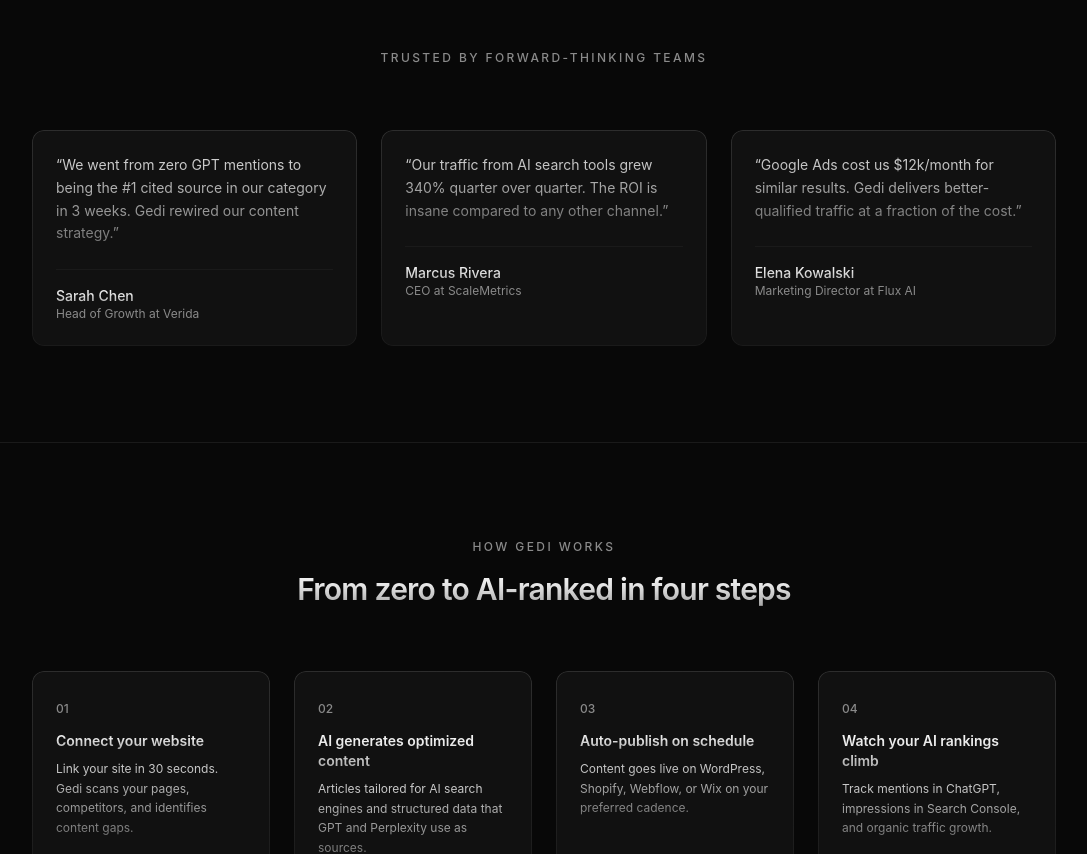
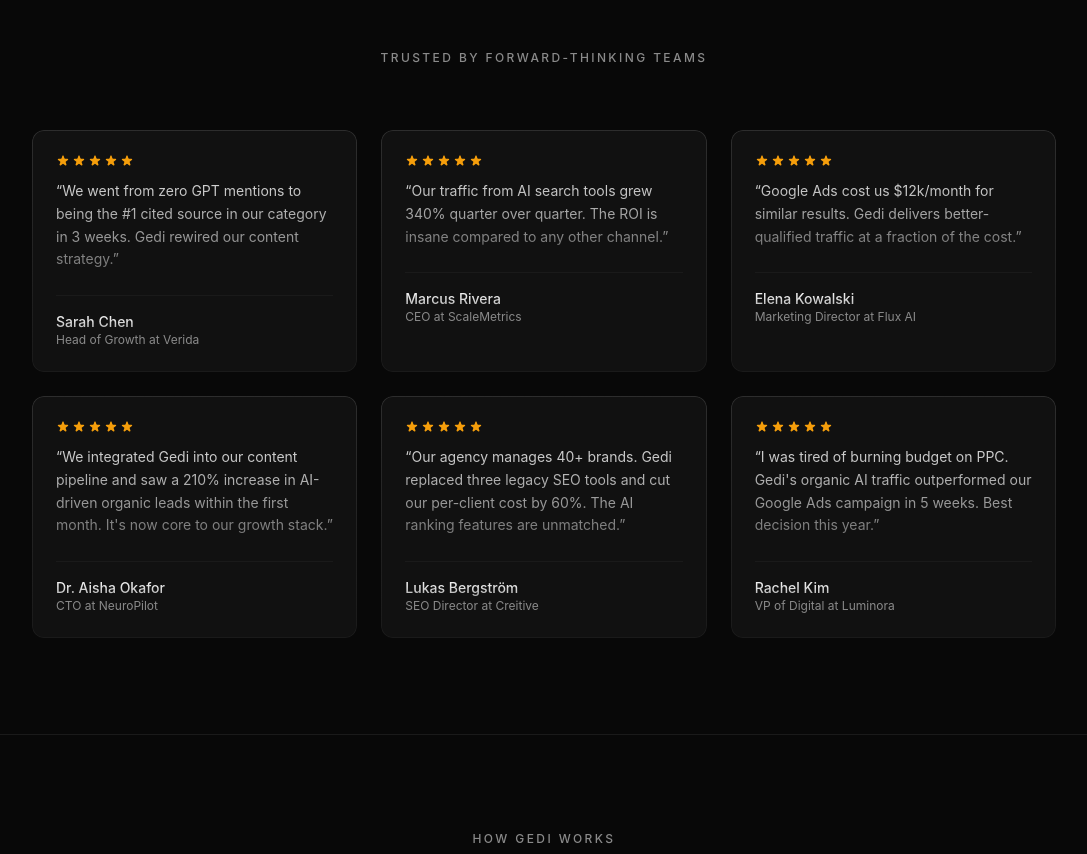
Before and after one commit to tonipcv/gedi-landing, a Next.js app: page / in a window 1280 px wide. Shown: the part 1500-2354 px from the top of the page, without its empty margins (96-1183 px from the left). Built offline with nearby package versions, Linux system fonts and the light colour scheme.

Commit message:
feat: add 5-star gold ratings to reviews, expand to 6 testimonials per section

```diff
--- a/src/app/page.tsx
+++ b/src/app/page.tsx
@@ -121,6 +121,18 @@
   );
 }
 
+function Stars() {
+  return (
+    <div className="flex gap-0.5 mb-3" aria-label="5 stars">
+      {[...Array(5)].map((_, i) => (
+        <svg key={i} className="h-3.5 w-3.5" viewBox="0 0 20 20" fill="currentColor">
+          <path fill="#F59E0B" d="M9.049 2.927c.3-.921 1.603-.921 1.902 0l1.07 3.292a1 1 0 00.95.69h3.462c.969 0 1.371 1.24.588 1.81l-2.8 2.034a1 1 0 00-.364 1.118l1.07 3.292c.3.921-.755 1.688-1.54 1.118l-2.8-2.034a1 1 0 00-1.175 0l-2.8 2.034c-.784.57-1.838-.197-1.539-1.118l1.07-3.292a1 1 0 00-.364-1.118L2.98 8.72c-.783-.57-.38-1.81.588-1.81h3.461a1 1 0 00.951-.69l1.07-3.292z" />
+        </svg>
+      ))}
+    </div>
+  );
+}
+
 function Testimonials({ id }: { id: string }) {
   const quotes = [
     {
@@ -138,6 +150,21 @@
       name: "Elena Kowalski",
       role: "Marketing Director at Flux AI",
     },
+    {
+      text: "We integrated Gedi into our content pipeline and saw a 210% increase in AI-driven organic leads within the first month. It's now core to our growth stack.",
+      name: "Dr. Aisha Okafor",
+      role: "CTO at NeuroPilot",
+    },
+    {
+      text: "Our agency manages 40+ brands. Gedi replaced three legacy SEO tools and cut our per-client cost by 60%. The AI ranking features are unmatched.",
+      name: "Lukas Bergström",
+      role: "SEO Director at Creitive",
+    },
+    {
+      text: "I was tired of burning budget on PPC. Gedi's organic AI traffic outperformed our Google Ads campaign in 5 weeks. Best decision this year.",
+      name: "Rachel Kim",
+      role: "VP of Digital at Luminora",
+    },
   ];
 
   return (
@@ -150,6 +177,7 @@
         <div className="mt-16 grid gap-6 sm:grid-cols-2 lg:grid-cols-3">
           {quotes.map((q) => (
             <div key={q.name} className="gradient-border rounded-xl bg-surface p-6">
+              <Stars />
               <p className="text-sm leading-relaxed text-grad-subtle">&ldquo;{q.text}&rdquo;</p>
               <div className="mt-6 border-t border-border pt-4">
                 <p className="text-sm font-medium text-grad-light">{q.name}</p>
@@ -330,6 +358,24 @@
       role: "Founder at ShipFast",
       metric: "12% GPT mention rate",
     },
+    {
+      text: "Gedi paid for itself in the first 10 days. We saw 8x ROI within a month by ranking in ChatGPT and Perplexity for our top 20 keywords.",
+      name: "Olivia Dupont",
+      role: "Head of Content at Zelios",
+      metric: "8x ROI in 30 days",
+    },
+    {
+      text: "We were invisible in AI search before Gedi. Now 62% of our organic traffic comes from ChatGPT and Gemini referrals. Game changer.",
+      name: "Kenji Tanaka",
+      role: "Growth Lead at OmniStack",
+      metric: "62% more AI traffic",
+    },
+    {
+      text: "As a healthcare brand, trust and visibility are everything. Gedi helped us rank for medical queries in AI search, cutting our CAC by 40%.",
+      name: "Maria Santos",
+      role: "CMO at Boreal Health",
+      metric: "Cut CAC by 40%",
+    },
   ];
 
   return (
@@ -345,6 +391,7 @@
         <div className="mt-16 grid gap-6 sm:grid-cols-2 lg:grid-cols-3">
           {quotes.map((q) => (
             <div key={q.name} className="gradient-border rounded-xl bg-surface p-6">
+              <Stars />
               <span className="inline-block rounded-full border border-border px-2.5 py-0.5 text-[10px] font-medium text-grad-subtle">
                 {q.metric}
               </span>
```
